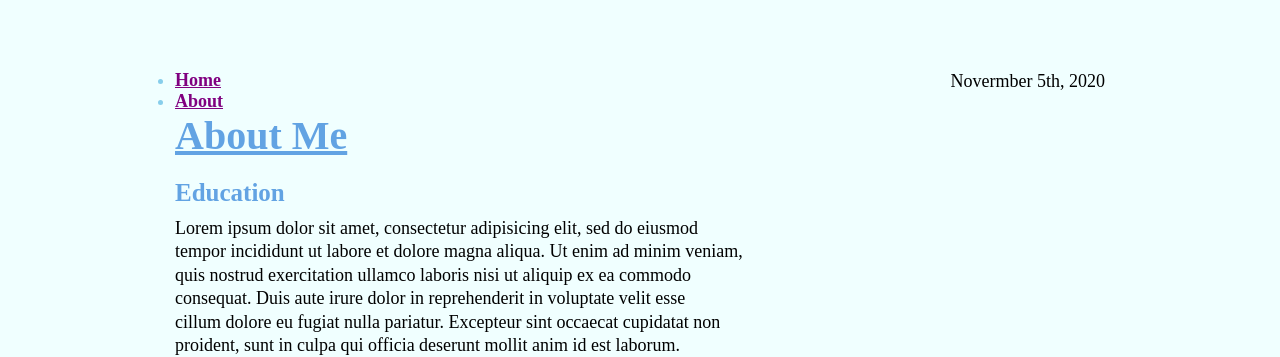
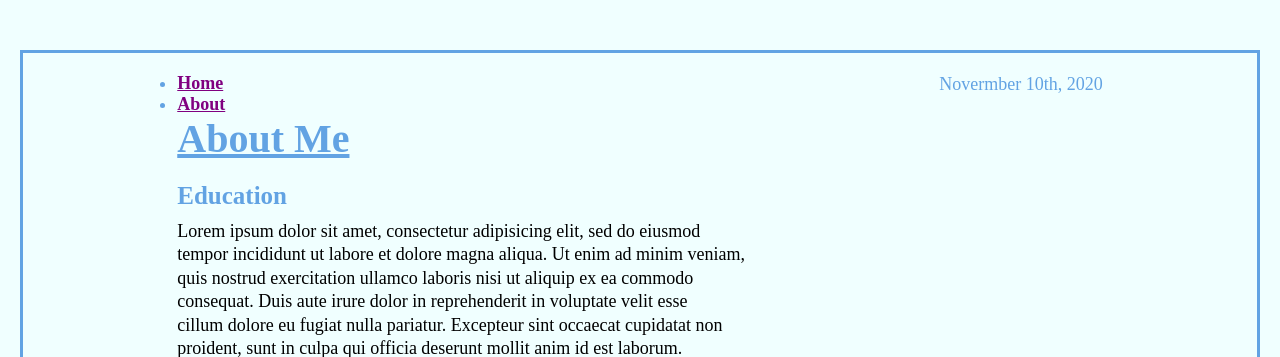
Before and after one commit to MamadouAnne/SE-HOMEWORK, a plain HTML site: page prework/about.html in a window 1280 px wide. Shown: the top 357 px of the page. Drawn offline with Linux system fonts and the light colour scheme.

Commit message:
updating my css

```diff
--- a/prework/about.html
+++ b/prework/about.html
@@ -15,7 +15,7 @@
                 </ul>
             </nav>
             <h2>About Me</h2>
-            <p class="date">Novermber 5th, 2020</p>
+            <p class="date">Novermber 10th, 2020</p>
             <h3>Education</h3>
                 <p class="para">Lorem ipsum dolor sit amet, consectetur adipisicing elit, sed do eiusmod<br>
                 tempor incididunt ut labore et dolore magna aliqua. Ut enim ad minim veniam,<br>
--- a/prework/style.css
+++ b/prework/style.css
@@ -2,20 +2,25 @@
 html {
     margin-top: 30px;
     padding: 20px;
-  box-sizing: border-box
+    box-sizing: border-box
+
 }
 
 * {
     margin: 0;
     padding: 0;
     box-sizing: border-box;
+    border: soloid blue;
 
 }
 
 body {
-	font font-family: Helvetica Neue, Arial;
-	font-size: 18px;
-    background-color: azure;
+	 font font-family: Helvetica Neue, Arial;
+	 font-size: 18px;
+     background-color: azure;
+     box-sizing: border-box;
+     border: solid #62a3e3;
+
 
 }
 
@@ -115,6 +120,7 @@ input[type=button]:hover {
     position: absolute;
     top: 0;
     right: 0px;
+    color: #62a3e3;
 }
 
 form {
@@ -123,10 +129,11 @@ form {
     font-style: italic;
     border-style: solid;
     font-weight: 900px;
+    color: #62a3e3;
 }
 
-.content nav {
+nav {
     text-decoration: none;
-    color: skyblue;
+    color: #62a3e3;
     font-weight: bold;
 }
```
Also changed, not shown: prework/index.html (+1 -1 lines), 1 other file.
